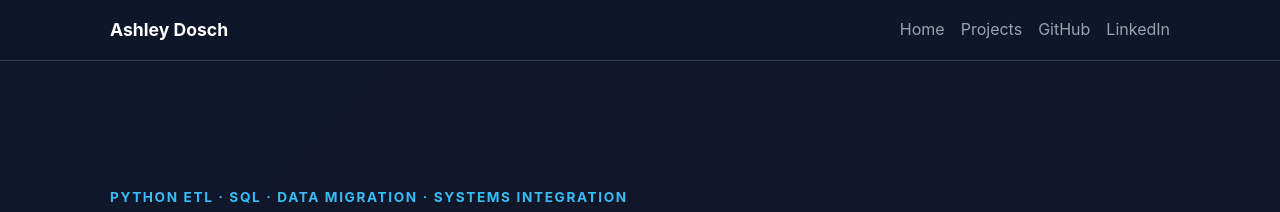
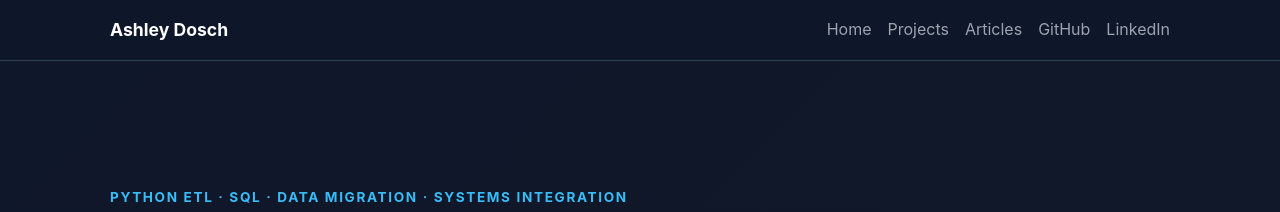
Before and after one commit to ashdosch/ashdosch.github.io, a Jekyll site: the page built from index.md, in a window 1280 px wide. Shown: the top 212 px of the page. Built offline with Jekyll 4.4.1, drawn with Linux system fonts in a browser that asks for light colours.

Commit message:
Update default.html

```diff
--- a/_layouts/default.html
+++ b/_layouts/default.html
@@ -3,13 +3,10 @@
 <head>
   <meta charset="UTF-8" />
   <meta name="viewport" content="width=device-width, initial-scale=1.0" />
-
   <title>{{ page.title }} | {{ site.title }}</title>
   <meta name="description" content="{{ site.description }}" />
-
   <link rel="stylesheet" href="{{ '/assets/css/style.css' | relative_url }}">
 </head>
-
 <body>
   <header class="site-header">
     <nav class="nav">
@@ -17,7 +14,8 @@
       <div class="nav-links">
         <a href="{{ '/' | relative_url }}">Home</a>
         <a href="{{ '/projects' | relative_url }}">Projects</a>
-        <a href="https://github.com/ashdosch">GitHub</a>
+        <a href="{{ '/articles' | relative_url }}">Articles</a>
+        <a href="https://github.com/adosch93">GitHub</a>
         <a href="https://www.linkedin.com/">LinkedIn</a>
       </div>
     </nav>
```
